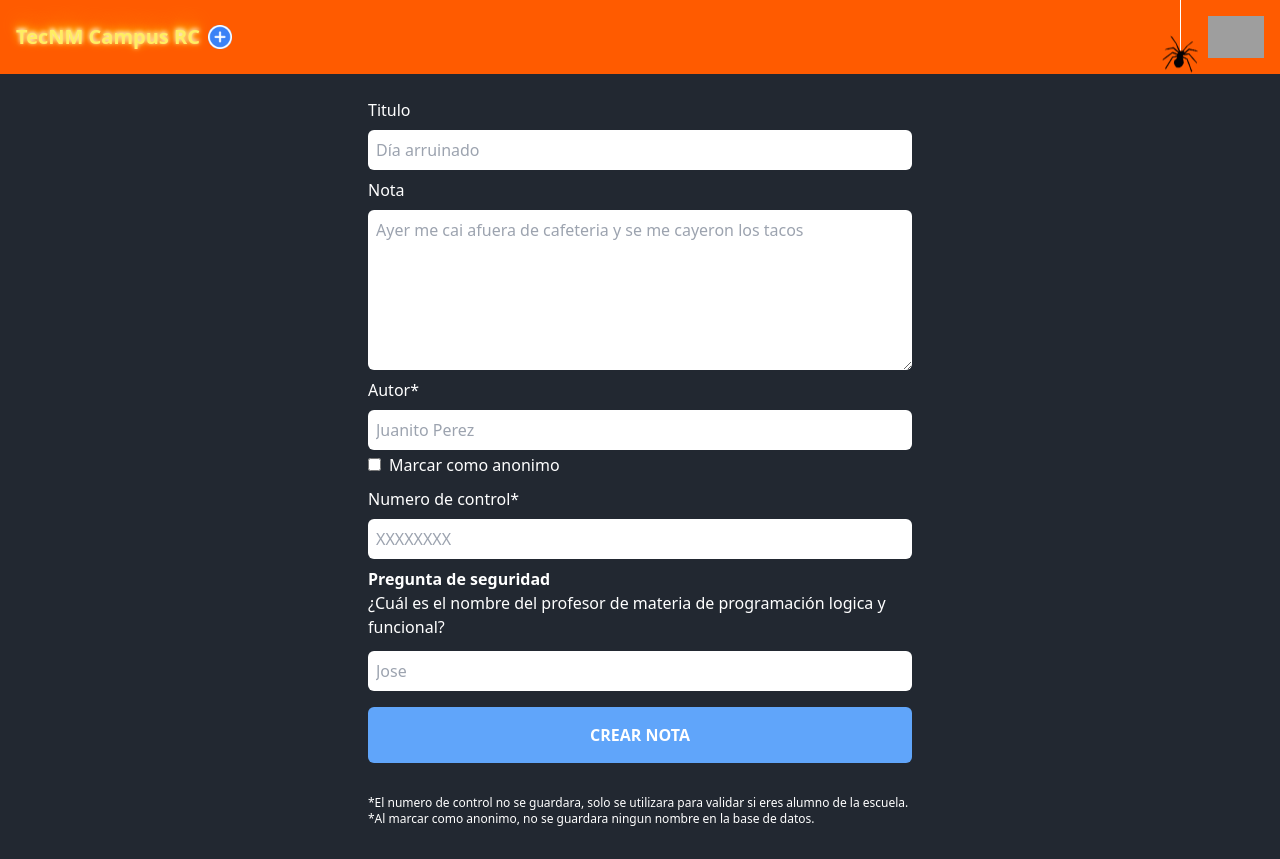
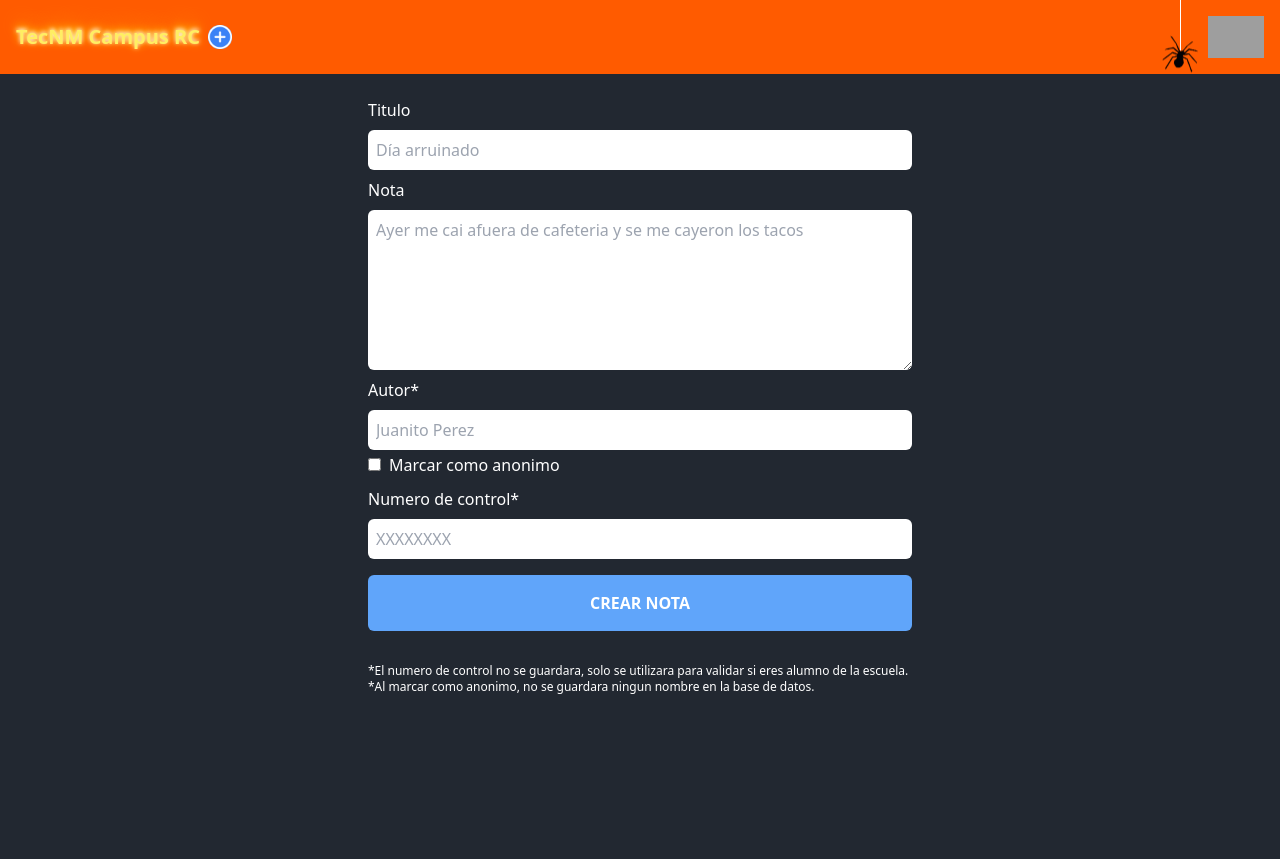
Before and after one commit to Betoml5/teCriticaFrontend, a React (Create React App) app: page /create in a window 1280 px wide. After the commit the page ends 800 px from the top, so only its background shows below. Built offline with nearby package versions, Linux system fonts and the light colour scheme; no server answers; grey boxes are pictures that could not be loaded.

Commit message:
Remove unused code

```diff
--- a/src/components/CreateReview.jsx
+++ b/src/components/CreateReview.jsx
@@ -4,7 +4,7 @@ import { validateControlNumber } from "../utils/Validations";
 import { createReviewAPI } from "../services/review";
 import { useNavigate } from "react-router-dom";
 
-import { securityQuestions } from "../utils/security-questions";
+// import { securityQuestions } from "../utils/security-questions";
 
 const CreateReview = () => {
   const [title, setTitle] = useState("");
@@ -12,7 +12,7 @@ const CreateReview = () => {
   const [description, setDescription] = useState("");
   const [isAnonymous, setIsAnonymous] = useState(false);
   const [controlNumber, setControlNumber] = useState("");
-  const [answer, setAnswer] = useState("");
+  // const [answer, setAnswer] = useState("");
   const [state, setState] = useState({
     loading: false,
     error: null,
@@ -122,7 +122,7 @@ const CreateReview = () => {
           className="p-2 rounded-md "
           onChange={(e) => setControlNumber(e.target.value)}
         />
-        <label
+        {/* <label
           htmlFor="securityQuestion"
           className="text-white font-semibold mt-2"
         >
@@ -140,7 +140,7 @@ const CreateReview = () => {
           placeholder="Jose"
           className="p-2 rounded-md"
           onChange={(e) => setAnswer(e.target.value)}
-        />
+        /> */}
         {state.error && (
           <p className="text-red-500 font-bold mt-2">{state.error}</p>
         )}
```
